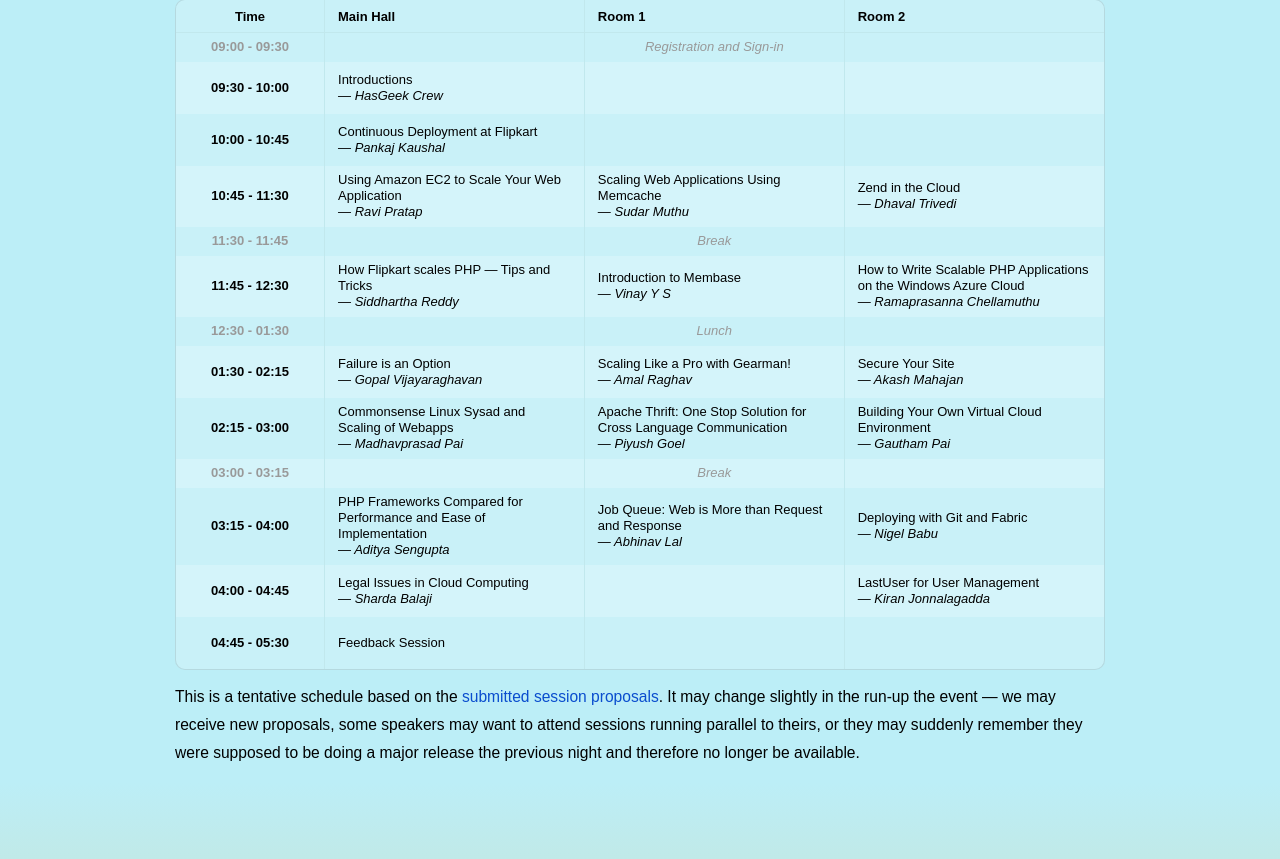
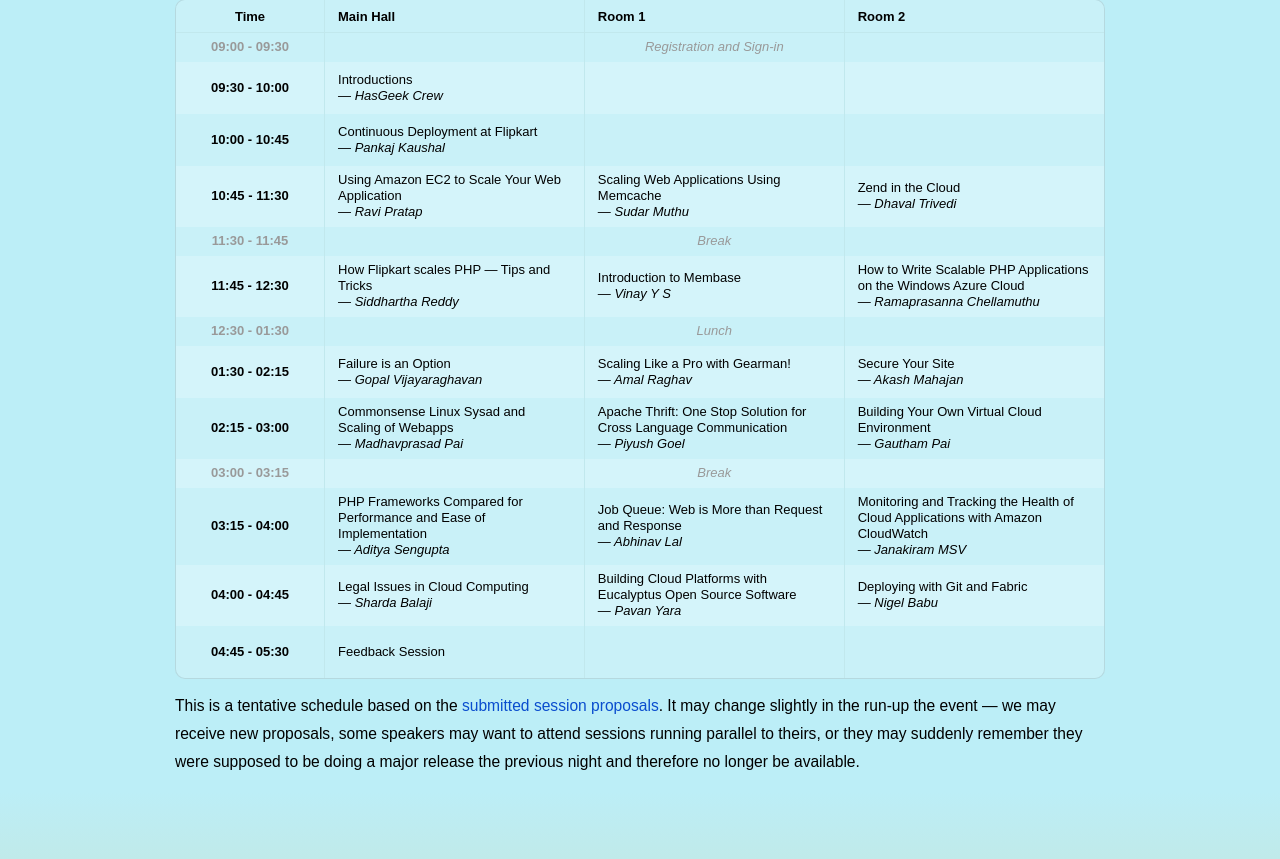
Before and after one commit to hasgeek/phpcloud, a PHP site: page / in a window 1280 px wide. Shown: the part 2843-3702 px from the top of the page. Run offline with PHP 8.4, Linux system fonts and the light colour scheme; some libraries are stand-ins or nearby versions.

Commit message:
Shuffling the talks as per discussions with Kiran         1. Removing Jace's talk.         2. replacing Jace's talk with Nigel's talk         3. Adding Janakiraman's talk and Pavan's talk.

```diff
--- a/www/index.php
+++ b/www/index.php
@@ -583,9 +583,9 @@
                     </a>
                   </td>
                   <td>
-                    <a class="session-popup" target="_blank" href="http://funnel.hasgeek.in/phpcloud/1-deploying-with-fabric">
-                      <span class="session">Deploying with Git and Fabric</span>
-                      <span class="speaker">Nigel Babu</span>
+                    <a class="session-popup" target="_blank" href="http://funnel.hasgeek.in/phpcloud/32-monitoring-and-tracking-the-health-of-cloud-applications-with-amazon-cloudwatch">
+                      <span class="session">Monitoring and Tracking the Health of Cloud Applications with Amazon CloudWatch</span>
+                      <span class="speaker">Janakiram MSV</span>
                     </a>
                   </td>
                 </tr>
@@ -597,11 +597,16 @@
                       <span class="speaker">Sharda Balaji</span>
                     </a>
                   </td>
-                  <td></td>
                   <td>
-                    <a class="session-popup" target="_blank" href="http://funnel.hasgeek.in/phpcloud/3-lastuser-for-user-management">
-                      <span class="session">LastUser for User Management</span>
-                      <span class="speaker">Kiran Jonnalagadda</span>
+                    <a class="session-popup" target="_blank" href="http://funnel.hasgeek.in/phpcloud/30-building-cloud-platforms-with-eucalyptus-open-source-software">
+                      <span class="session">Building Cloud Platforms with Eucalyptus Open Source Software</span>
+                      <span class="speaker">Pavan Yara </span>
+                    </a>
+                  </td>
+                  <td>
+                    <a class="session-popup" target="_blank" href="http://funnel.hasgeek.in/phpcloud/1-deploying-with-fabric">
+                      <span class="session">Deploying with Git and Fabric</span>
+                      <span class="speaker">Nigel Babu</span>
                     </a>
                   </td>
                 </tr>
```
